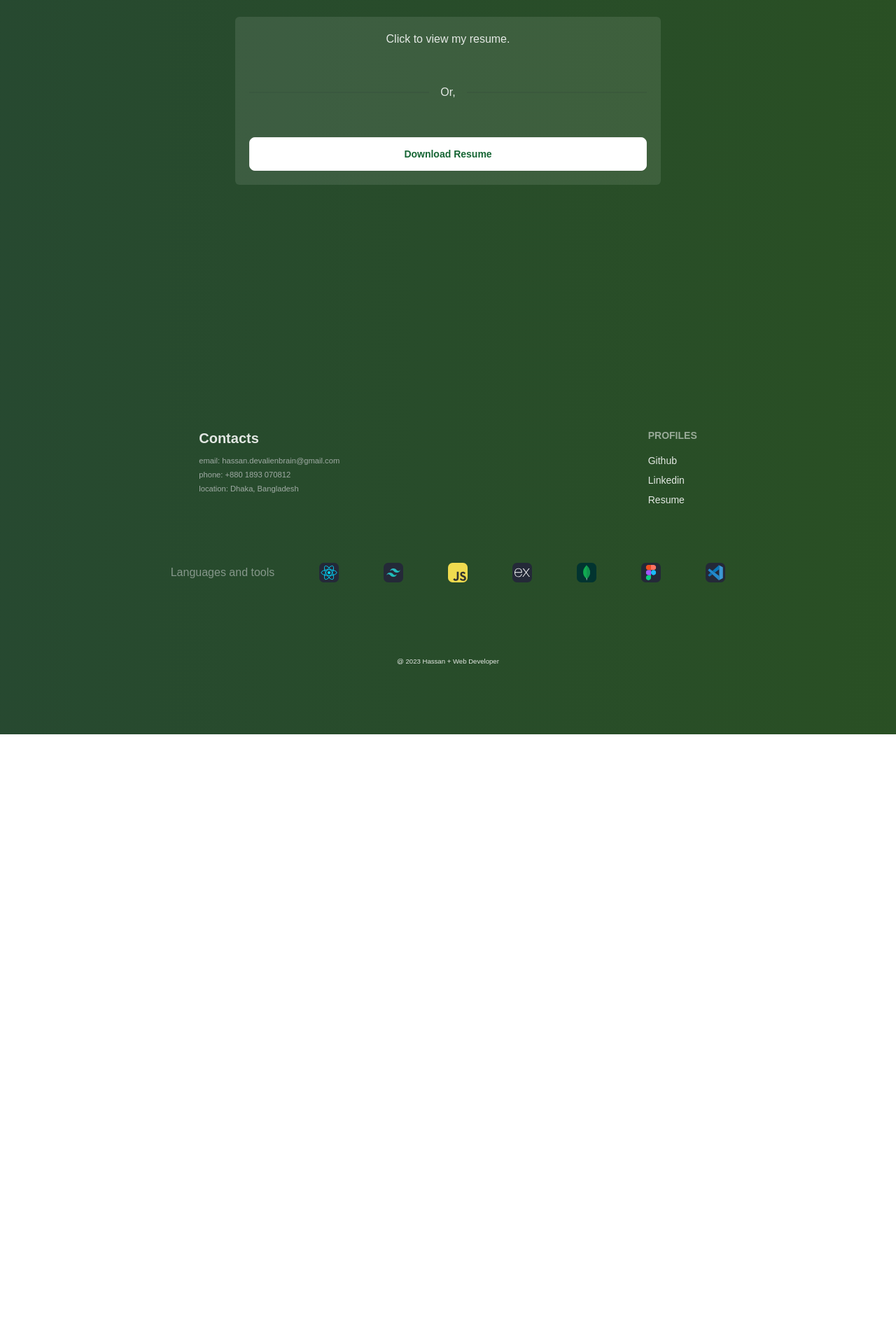
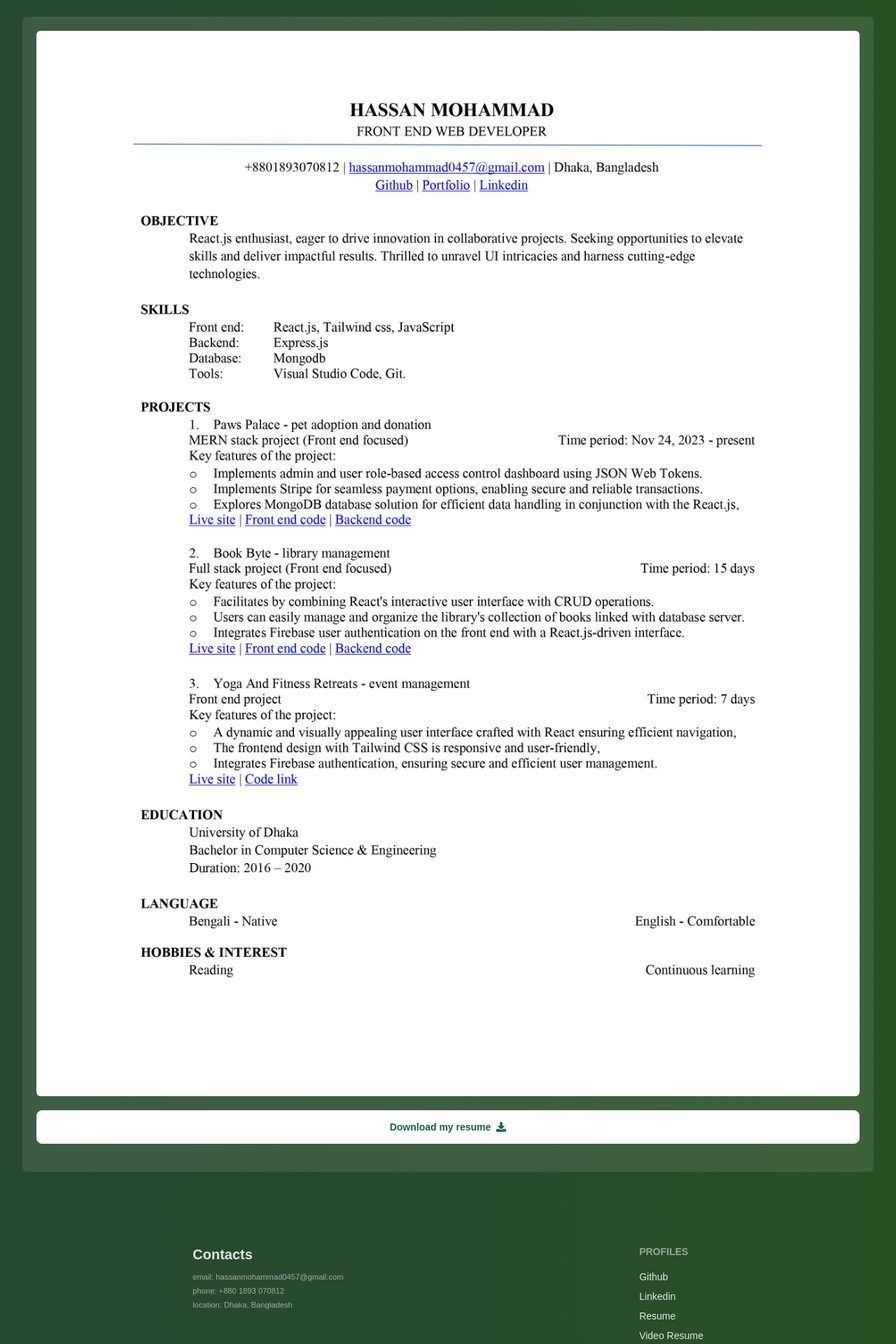
Before and after one commit to devalienbrain/Hassan-Mohammad-dev, a React (Vite) app: page /resume in a window 1280 px wide. Shown: the part 360-2280 px from the top of the page at 70% size. Before the commit the page ends 1409 px from the top, so only its background shows below. Built offline with nearby package versions, Linux system fonts and the light colour scheme.

Commit message:
some issues fixed

```diff
--- a/public/Skills.json
+++ b/public/Skills.json
@@ -39,7 +39,7 @@
     "id": 7,
     "title": "React.js",
     "details": "JavaScript library for building user interfaces.",
-    "projectLink": "https://devalienbrain.github.io/ph-tube/"
+    "projectLink": "https://macabre-attraction.surge.sh/"
   },
   {
     "id": 8,
--- a/src/Components/Footer/Footer.jsx
+++ b/src/Components/Footer/Footer.jsx
@@ -9,7 +9,7 @@ const Footer = () => {
         <div className="flex flex-col text-left">
           <h3 className="font-black text-xl">Contacts</h3>
           <p className="flex flex-col text-left text-sm text-zinc-300/70">
-            <small>email: hassan.devalienbrain@gmail.com</small>
+            <small>email: hassanmohammad0457@gmail.com</small>
             <small>phone: +880 1893 070812</small>
             <small>location: Dhaka, Bangladesh</small>
           </p>
@@ -31,11 +31,18 @@ const Footer = () => {
             Linkedin
           </a>
           <a
-            href="https://drive.google.com/file/d/1ju22iiK1HEU-B1W8Pn1CKIC1DBM7lhtt/view?usp=sharing"
+            href="https://drive.google.com/file/d/1UhelAqtzdFCTa2sS1GnNLiBQYjK8cKgd/view?usp=sharing"
             target="_blanc"
             className="link link-hover"
           >
             Resume
+          </a>
+          <a
+            href="https://drive.google.com/file/d/1CGxJCrSUUFQ5n50VPs6aLJN9yL3xf242/view?usp=sharing"
+            target="_blanc"
+            className="link link-hover"
+          >
+            Video Resume
           </a>
         </nav>
       </footer>
--- a/src/Pages/About/AboutMe.jsx
+++ b/src/Pages/About/AboutMe.jsx
@@ -2,18 +2,18 @@ import featPhoto from "/Resources/hassanDev.png";
 
 function AboutMe() {
   return (
-    <section className="my-7">
+    <section className="my-7 p-5 pb-0 bg-lime-100/10 rounded-xl">
       <div className="container mx-auto flex flex-col md:flex-row justify-between items-center gap-11">
         <div className="flex-1">
-          <div className="w-full md:w-3/4 mx-auto bg-green-50/20 rounded-t-full flex items-center justify-center">
+          <div className="w-full md:w-3/4 mx-auto flex items-center justify-center">
             <img src={featPhoto} alt="Featured" className="w-full" />
           </div>
         </div>
         <div className="flex-1 text-left">
-          <h2 className="text-3xl font-bold md:text-4xl py-5">
+          <h2 className="text-3xl text-lime-400 font-bold md:text-4xl py-5">
             A passionate React Front-end Developer.
           </h2>
-          <p className="text-sm font-semibold mb-8 flex flex-col gap-7">
+          <p className="text-sm text-white/50 font-semibold mb-8 flex flex-col gap-7">
             <p>
               I’m currently working on React front-end projects, weaving
               together polished user interfaces with the power of Tailwind CSS,
--- a/src/Pages/About/Education.jsx
+++ b/src/Pages/About/Education.jsx
@@ -16,7 +16,7 @@ const Education = () => {
           <h2 className=" font-bold text-lg text-green-300/25">
             University of Dhaka
           </h2>
-          <h2 className=" font-bold text-sm">Passing year: 2020</h2>
+          <h2 className=" font-bold text-sm">Passing year: 2020-21</h2>
         </div>
       </section>
     </div>
--- a/src/Pages/About/Experience.jsx
+++ b/src/Pages/About/Experience.jsx
@@ -9,14 +9,14 @@ const Experience = () => {
       <section className="p-5">
         <div className="flex flex-col gap-5">
           <div className="divider divider-success w-1/4 mx-auto"></div>
-          <h5 className="font-medium text-lg">Working as</h5>
+          <h5 className="font-medium text-lg">Worked as</h5>
           <h2 className=" font-extrabold text-xl">
             Software Developement Engineer
           </h2>
           <h2 className="text-green-300/25 font-bold text-lg">
-            SRDL Project, ICT Division
+            SRDL Project, DoICT, Agargaon, Dhaka
           </h2>
-          <h2 className=" font-bold text-sm">Job tenure: 1 yrs+</h2>
+          <h2 className=" font-bold text-sm">Job tenure: 1 yrs (2022-2023)</h2>
         </div>
       </section>
     </div>
--- a/src/Pages/ErrorPage/ErrorPage.jsx
+++ b/src/Pages/ErrorPage/ErrorPage.jsx
@@ -13,8 +13,10 @@ const ErrorPage = () => {
         <h2 className="text-5xl md:text-9xl font-black">4 O 4</h2>
         <h1 className="text-xl font-bold"> e r r o r !</h1>
         <Link to={"/"}>
-          <div className="flex gap-2 text-sm bg-red-700/50 hover:bg-red-600/50 py-3 px-5 rounded-xl text-white">
-            <span className=" italic font-semibold">click to back home</span>
+          <div className="flex gap-2 text-sm bg-zinc-300/50 hover:bg-zinc-300/25 py-3 px-5 rounded-xl text-white">
+            <span className=" italic text-lg font-semibold">
+              click to back home
+            </span>
           </div>
         </Link>
       </div>
--- a/src/Pages/Resume/Resume.jsx
+++ b/src/Pages/Resume/Resume.jsx
@@ -1,36 +1,35 @@
 import { Helmet } from "react-helmet-async";
 import PageTitle from "../../Components/PageTitle/PageTitle";
+import screenshot from "/Resources/resume.jpg";
+import { FaDownload } from "react-icons/fa";
 
 const Resume = () => {
   const title = "Resume.";
   const subTitle =
     "Feel free to skip the download button and dive straight into the awesomeness that is my professional summary. It's like the golden nugget of my career story – compact, compelling, and ready to make a lasting impression. Let's make this journey through my skills and achievements a memorable one!.";
   const cvDownloadLink =
-    "https://drive.google.com/uc?export=download&id=1ju22iiK1HEU-B1W8Pn1CKIC1DBM7lhtt";
-  const cvGoogleDriveLink =
-    "https://drive.google.com/file/d/1ju22iiK1HEU-B1W8Pn1CKIC1DBM7lhtt/view?usp=sharing";
+    "https://drive.google.com/uc?export=download&id=1UhelAqtzdFCTa2sS1GnNLiBQYjK8cKgd";
+
   return (
     <div>
       <Helmet>
         <title>Hassan | Resume</title>
       </Helmet>
       <PageTitle title={title} subTitle={subTitle}></PageTitle>
-      <div className="flex justify-center items-center">
-        <div className="flex flex-col gap-10 p-5 w-full md:w-2/4 mx-auto rounded-md bg-green-50/10">
-          <a
-            href={cvGoogleDriveLink}
-            target="_blanc"
-            className="hover:underline"
-          >
-            Click to view my resume.
-          </a>
-
-          <div className="divider"> Or, </div>
+      <div className="flex flex-col justify-center items-center rounded-md bg-green-50/10 p-5">
+        <div className="rounded-md">
+          <img
+            className="rounded-md"
+            src={screenshot}
+            alt="resume screenshot"
+          />
+        </div>
+        <div className="flex flex-col gap-10 py-5 w-full mx-auto">
           <a
             href={cvDownloadLink}
             className="btn bg-white text-green-800 hover:text-green-900"
           >
-            Download Resume
+            Download my resume <FaDownload />
           </a>
         </div>
       </div>
```
Also changed, not shown: public/Resources/hassanDev.png, public/Resources/resume.jpg (added).
